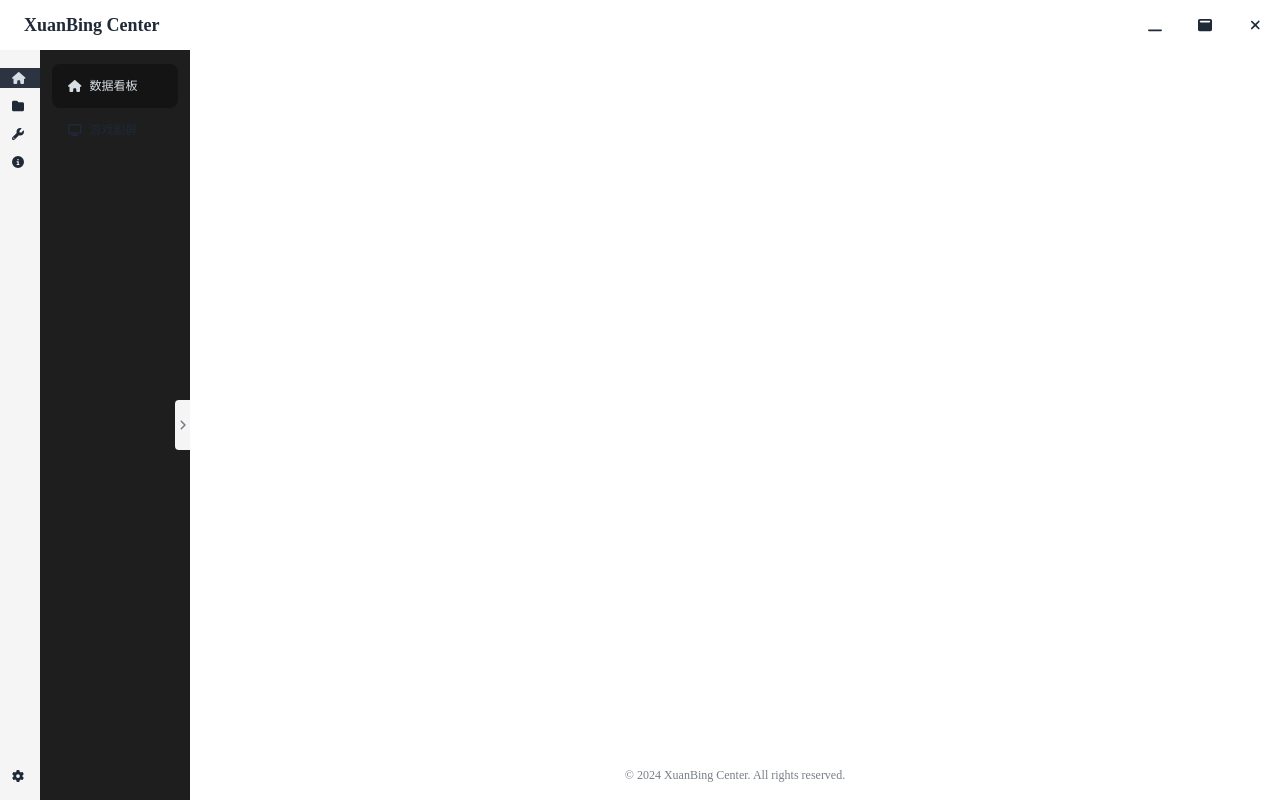
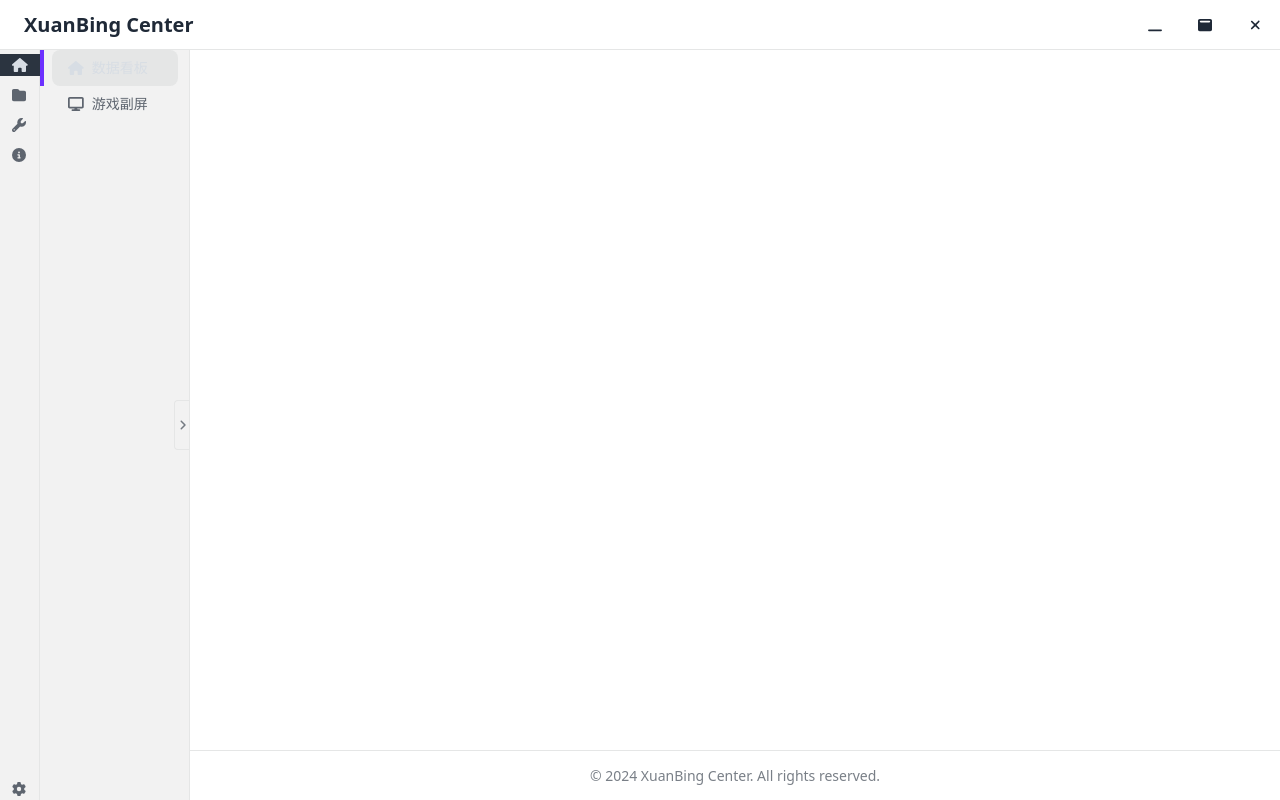
Before and after one commit to xuanbingBank/xuanbing-center, a Vue app: page /home/dashboard in a window 1280 px wide. Built offline with nearby package versions, Linux system fonts and the light colour scheme.

Commit message:
✨ feat: 主题切换跟随

```diff
--- a/src/components/menu/RecursiveMenuItem.vue
+++ b/src/components/menu/RecursiveMenuItem.vue
@@ -11,11 +11,11 @@
       <font-awesome-icon
         v-if="props.menuItem.meta?.icon"
         :icon="['fas', props.menuItem.meta.icon as string]"
-        class="text-sm"
+        class="text-sm transition-all duration-300"
       />
       <span
         v-if="!isCollapsed"
-        class="text-sm"
+        class="text-sm transition-all duration-300"
       >
         {{ props.menuItem.meta?.title }}
       </span>
@@ -38,15 +38,25 @@
 
 <style scoped lang="postcss">
 .menu-item {
-  @apply flex items-center h-[36px] hover:bg-base-300 transition-all duration-300;
+  @apply flex items-center h-[36px] hover:bg-base-300/50
+         transition-all duration-300
+         text-base-content/70 hover:text-base-content;
+
+  &, & * {
+    @apply transition-all duration-300;
+  }
 }
 
 .menu-item.active {
-  @apply bg-base-300;
+  @apply bg-primary text-primary-content;
+
+  &, & * {
+    @apply transition-all duration-300;
+  }
 }
 
 .menu-item.active:before {
-  @apply content-[''] absolute left-0 h-full w-1 bg-primary;
+  @apply content-[''] absolute left-0 h-full w-1 bg-primary/80;
 }
 
 .menu-item.active.justify-center:before {
--- a/src/layouts/AppHeader.vue
+++ b/src/layouts/AppHeader.vue
@@ -1,5 +1,5 @@
 <template>
-  <header class="h-[50px] flex items-center justify-between bg-base-100 border-b border-base-300 webkit-app-region-drag">
+  <header class="h-[50px] flex items-center justify-between bg-base-100 border-b border-base-300 webkit-app-region-drag transition-[background-color,border-color,color] duration-300">
     <!-- Logo -->
     <div class="text-xl font-bold text-base-content px-6 flex-1">XuanBing Center</div>
 
--- a/src/layouts/SideMenu.vue
+++ b/src/layouts/SideMenu.vue
@@ -1,37 +1,39 @@
 <template>
   <div class="flex h-full b" ref="menuContainerRef">
     <!-- 一级菜单 -->
-    <div class="w-[40px] flex-shrink-0 bg-base-200 border-r border-base-300">
+    <div
+      class="w-[40px] flex-shrink-0 bg-base-200 border-r border-base-300 transition-all duration-300"
+    >
       <div class="flex flex-col h-full justify-between">
         <!-- 顶部菜单 -->
-        <ul class="menu menu-sm bg-base-200 p-0">
+        <ul class="menu menu-sm bg-base-200 p-0 transition-all duration-300">
           <li v-for="route in topMenus" :key="route.name" class="my-1">
             <a
-              class="rounded-none"
-              :class="{ 'active': activeModule === route.meta?.module }"
+              class="rounded-none transition-all duration-300 text-base-content/70 hover:text-base-content"
+              :class="{ 'active bg-primary text-primary-content': activeModule === route.meta?.module }"
               @click="handleModuleSelect(route.meta?.module || '')"
             >
               <font-awesome-icon
                 v-if="route.meta?.icon"
                 :icon="['fas', route.meta.icon as string]"
-                class="text-sm"
+                class="text-sm transition-all duration-300"
               />
             </a>
           </li>
         </ul>
 
         <!-- 底部菜单 -->
-        <ul class="menu menu-sm bg-base-200 p-0">
+        <ul class="menu menu-sm bg-base-200 p-0 transition-all duration-300">
           <li v-for="route in bottomMenus" :key="route.name">
             <a
-              class="rounded-none"
-              :class="{ 'active': activeModule === route.meta?.module }"
+              class="rounded-none transition-all duration-300 text-base-content/70 hover:text-base-content"
+              :class="{ 'active bg-primary text-primary-content': activeModule === route.meta?.module }"
               @click="handleModuleSelect(route.meta?.module || '')"
             >
               <font-awesome-icon
                 v-if="route.meta?.icon"
                 :icon="['fas', route.meta.icon as string]"
-                class="text-sm"
+                class="text-sm transition-all duration-300"
               />
             </a>
           </li>
@@ -41,7 +43,8 @@
 
     <!-- 二级菜单 -->
     <div
-      class="bg-[#1e1e1e] border-r border-base-300 transition-all duration-300 relative overflow-hidden"
+      class="bg-base-200 border-r border-base-300 relative overflow-hidden
+             transition-all duration-300"
       :class="[isCollapsed ? 'w-[40px]' : 'w-[150px]']"
     >
       <ul class="menu menu-sm p-0"
@@ -50,7 +53,7 @@
         <template v-if="currentModuleRoute?.children">
           <recursive-menu-item
             v-for="route in currentModuleRoute.children"
-            class="px-3 [&_.active]:!bg-[#141414]"
+            class="px-3 [&_.active]:!bg-base-300"
             :key="route.path"
             :menu-item="route"
             :is-active="activeRoute === route.path"
--- a/src/main.ts
+++ b/src/main.ts
@@ -6,6 +6,7 @@ import 'element-plus/dist/index.css'
 import App from './App.vue'
 import router from './router'
 import { FontAwesomeIcon } from './utils/fontawesome' // 修改路径,移除@别名
+import { useThemeStore } from './stores/modules/theme'
 
 const app = createApp(App)
 const pinia = createPinia()
@@ -14,4 +15,9 @@ app.use(router)
 app.use(pinia)
 app.use(ElementPlus)
 app.component('font-awesome-icon', FontAwesomeIcon)
+
+// 初始化主题
+const themeStore = useThemeStore()
+themeStore.initSystemThemeListener()
+
 app.mount('#app')
--- a/tailwind.config.js
+++ b/tailwind.config.js
@@ -4,78 +4,17 @@ export default {
     "./index.html",
     "./src/**/*.{vue,js,ts,jsx,tsx}",
   ],
-  plugins:[require('daisyui')],
+  darkMode: ['class', '[data-theme="dark"]'],
   theme: {
-    extend: {
-      colors: {
-        // 扩展主题颜色
-        primary: 'var(--primary-color)',
-        secondary: 'var(--secondary-color)',
-        success: 'var(--success-color)',
-        warning: 'var(--warning-color)',
-        error: 'var(--error-color)',
-        info: 'var(--info-color)',
-      },
-      spacing: {
-        // 扩展间距
-        sm: '8px',
-        md: '16px',
-        lg: '24px',
-        xl: '32px',
-      },
-      fontSize: {
-        // 扩展字体大小
-        sm: '12px',
-        base: '14px',
-        lg: '16px',
-        xl: '18px',
-        '2xl': '20px',
-      },
-      borderWidth: {
-        // 扩展边框宽度
-        DEFAULT: '1px',
-        0: '0',
-        2: '2px',
-        4: '4px',
-      },
-    },
+    extend: {},
   },
-  plugins: [
-    require('daisyui')
-  ],
-  // daisyUI 配置
+  plugins: [require("daisyui")],
   daisyui: {
-    themes: [
-      {
-        light: {
-          ...require('daisyui/src/theming/themes')['light'],
-          primary: '#1890ff',
-          'primary-focus': '#096dd9',
-          'base-100': '#ffffff',
-          'base-200': '#f5f5f5',
-          'base-300': '#e8e8e8',
-          'base-content': '#1f2937',
-        },
-        dark: {
-          ...require('daisyui/src/theming/themes')['dark'],
-          primary: '#1890ff',
-          'primary-focus': '#096dd9',
-          'base-100': '#1f1f1f',
-          'base-200': '#141414',
-          'base-300': '#000000',
-          'base-content': '#ffffff',
-        },
-      },
-    ],
-    darkTheme: 'dark',
+    themes: ["light", "dark"],
+    darkTheme: "dark",
     base: true,
     styled: true,
     utils: true,
     logs: false,
-  },
-  // 与 Element Plus 集成
-  important: true,  // 确保 Tailwind 类优先级高于 Element Plus
-  corePlugins: {
-    preflight: false,  // 禁用 preflight 以避免与 Element Plus 样式冲突
-  },
+  }
 }
```
